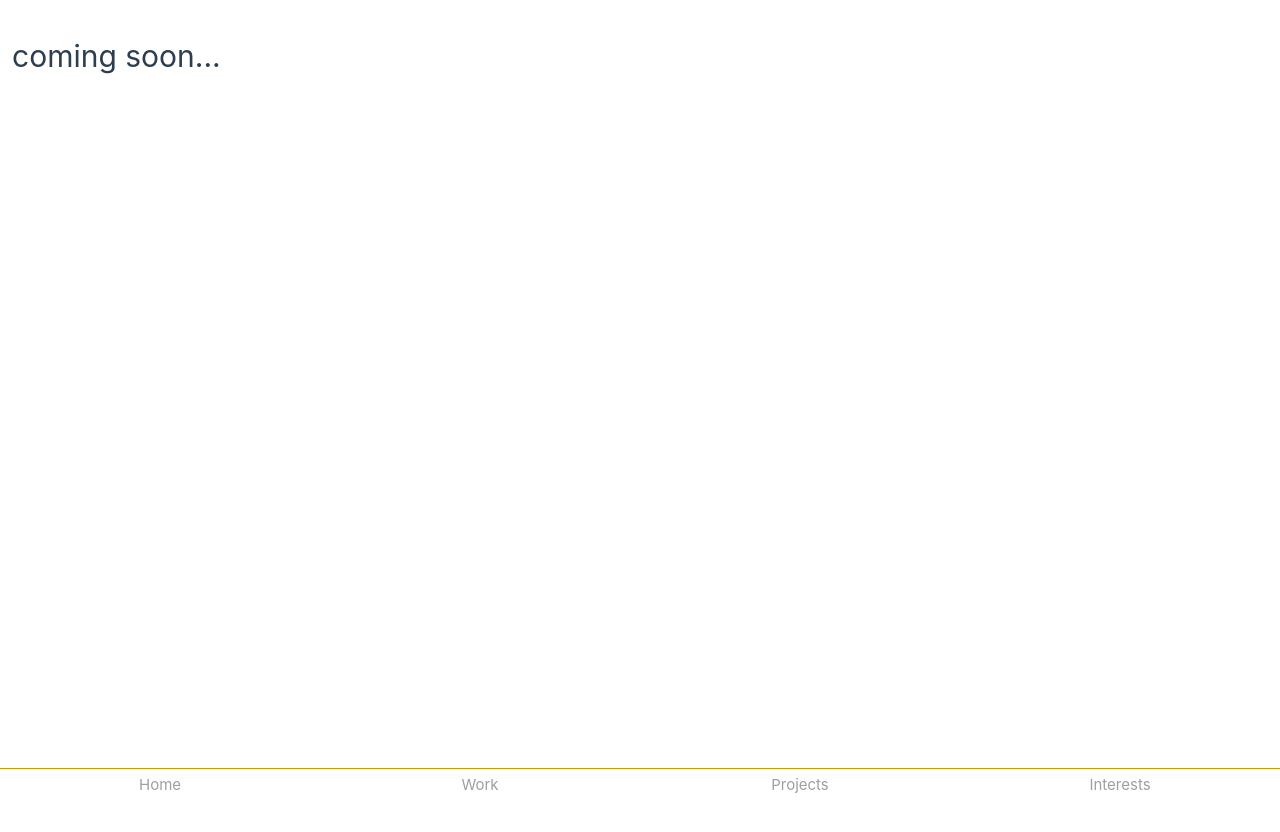
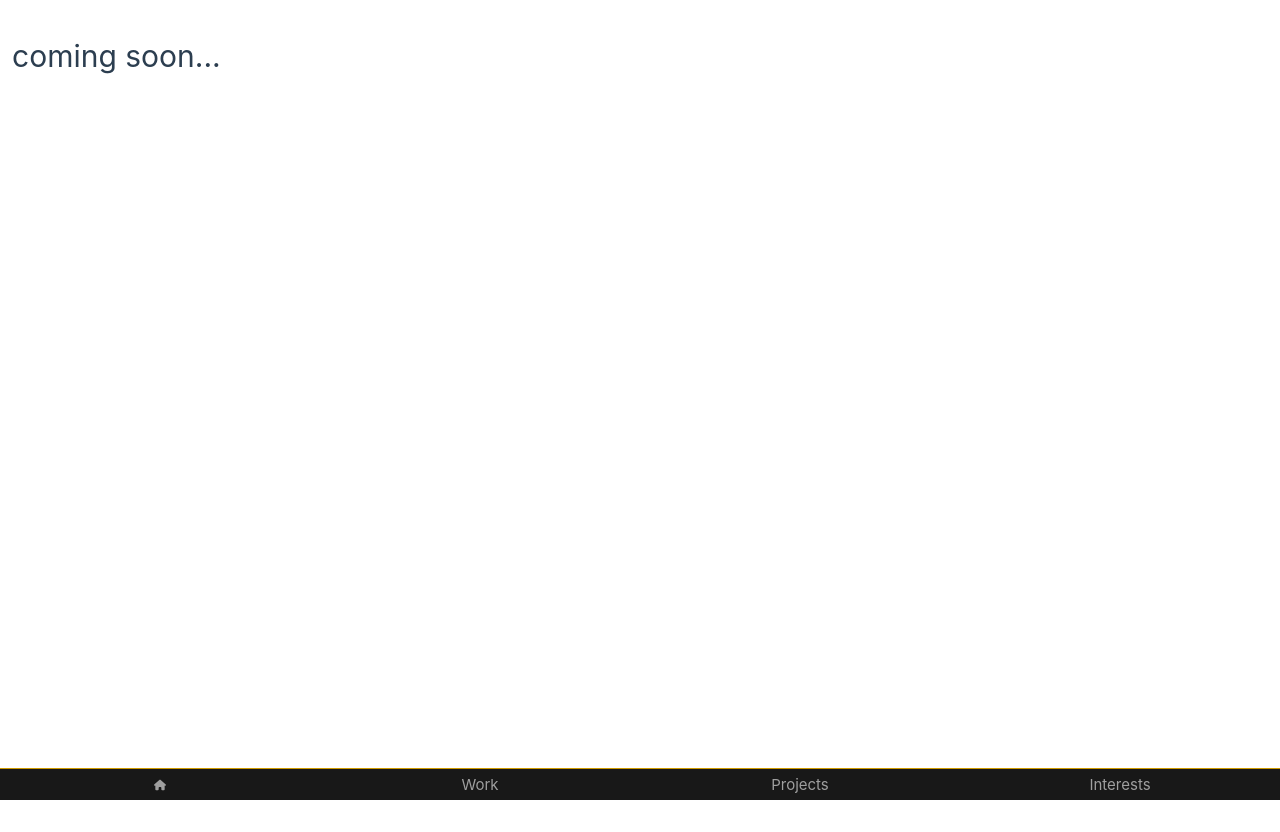
Before and after one commit to keithwongg/profile, a Vue app: page /blog in a window 1280 px wide. After the commit the page ends 800 px from the top, so only its background shows below. Built offline with nearby package versions, Linux system fonts and the light colour scheme.

Commit message:
Fix some styling issues

```diff
--- a/src/App.vue
+++ b/src/App.vue
@@ -15,13 +15,15 @@
       </template>
     </RouterView>
   </main>
-  <NavBar />
+  <NavBar v-if="$route.meta.showNav !== false" />
 </template>
 
 <style scoped>
 main {
   height: 100%;
   width: 100%;
+  padding-bottom: 60px;
+  overflow-y: scroll;
 }
 
 .centralize {
--- a/src/components/NavBar.vue
+++ b/src/components/NavBar.vue
@@ -1,10 +1,11 @@
 <script setup>
+import faHouse from './icon/faHouse.vue';
 </script>
 
 <template>
     <div class="navbar-grid">
         <RouterLink :class="{ selected: $route.name === 'home' }" :to="{ name: 'home' }">
-            <span>Home</span>
+            <faHouse class="icon" />
         </RouterLink>
         <RouterLink :class="{ selected: $route.name === 'work' }" :to="{ name: 'work' }">
             <span>Work</span>
@@ -28,6 +29,7 @@
     width: 100%;
     height: 32px;
     border-top: 1px var(--default-highlight) solid;
+    background-color: var(--default-bg);
 
     display: grid;
     grid-template-columns: repeat(4, 1fr);
@@ -72,4 +74,9 @@
     backdrop-filter: blur(4.8px);
     -webkit-backdrop-filter: blur(4.8px);
 }
+
+.icon {
+    height: 12px;
+    width: 12px;
+}
 </style>
--- /dev/null
+++ b/src/components/icon/faHouse.vue
@@ -0,0 +1,6 @@
+<template>
+    <svg xmlns="http://www.w3.org/2000/svg" viewBox="0 0 576 512">
+        <path fill="#9f9f9f"
+            d="M575.8 255.5c0 18-15 32.1-32 32.1l-32 0 .7 160.2c0 2.7-.2 5.4-.5 8.1l0 16.2c0 22.1-17.9 40-40 40l-16 0c-1.1 0-2.2 0-3.3-.1c-1.4 .1-2.8 .1-4.2 .1L416 512l-24 0c-22.1 0-40-17.9-40-40l0-24 0-64c0-17.7-14.3-32-32-32l-64 0c-17.7 0-32 14.3-32 32l0 64 0 24c0 22.1-17.9 40-40 40l-24 0-31.9 0c-1.5 0-3-.1-4.5-.2c-1.2 .1-2.4 .2-3.6 .2l-16 0c-22.1 0-40-17.9-40-40l0-112c0-.9 0-1.9 .1-2.8l0-69.7-32 0c-18 0-32-14-32-32.1c0-9 3-17 10-24L266.4 8c7-7 15-8 22-8s15 2 21 7L564.8 231.5c8 7 12 15 11 24z" />
+    </svg>
+</template>
--- a/src/router/index.js
+++ b/src/router/index.js
@@ -12,6 +12,9 @@
       path: '/',
       name: 'home',
       component: HomeView,
+      meta: {
+        showNav: false
+      }
     },
     {
       path: '/work',
--- a/src/views/HomeView.vue
+++ b/src/views/HomeView.vue
@@ -9,7 +9,19 @@
 <template>
     <div class="container">
         <ProfileCard v-if="isBase" />
+        <div class="links-container">
+            <RouterLink :class="{ selected: $route.name === 'work' }" :to="{ name: 'work' }">
+                <span>Work</span>
+            </RouterLink>
+            <RouterLink :class="{ selected: $route.name === 'projects' }" :to="{ name: 'projects' }">
+                <span>Projects</span>
+            </RouterLink>
+            <RouterLink :class="{ selected: $route.name === 'interests' }" :to="{ name: 'interests' }">
+                <span>Interests</span>
+            </RouterLink>
+        </div>
     </div>
+
 </template>
 
 <style scoped>
@@ -19,4 +31,19 @@
     place-items: center;
     justify-content: center;
 }
+
+.links-container {
+    display: flex;
+    flex-direction: row;
+    gap: 12px;
+    margin-top: 12px;
+}
+
+a {
+    color: var(--default-txt);
+}
+
+a:hover {
+    color: var(--default-highlight);
+}
 </style>
```
